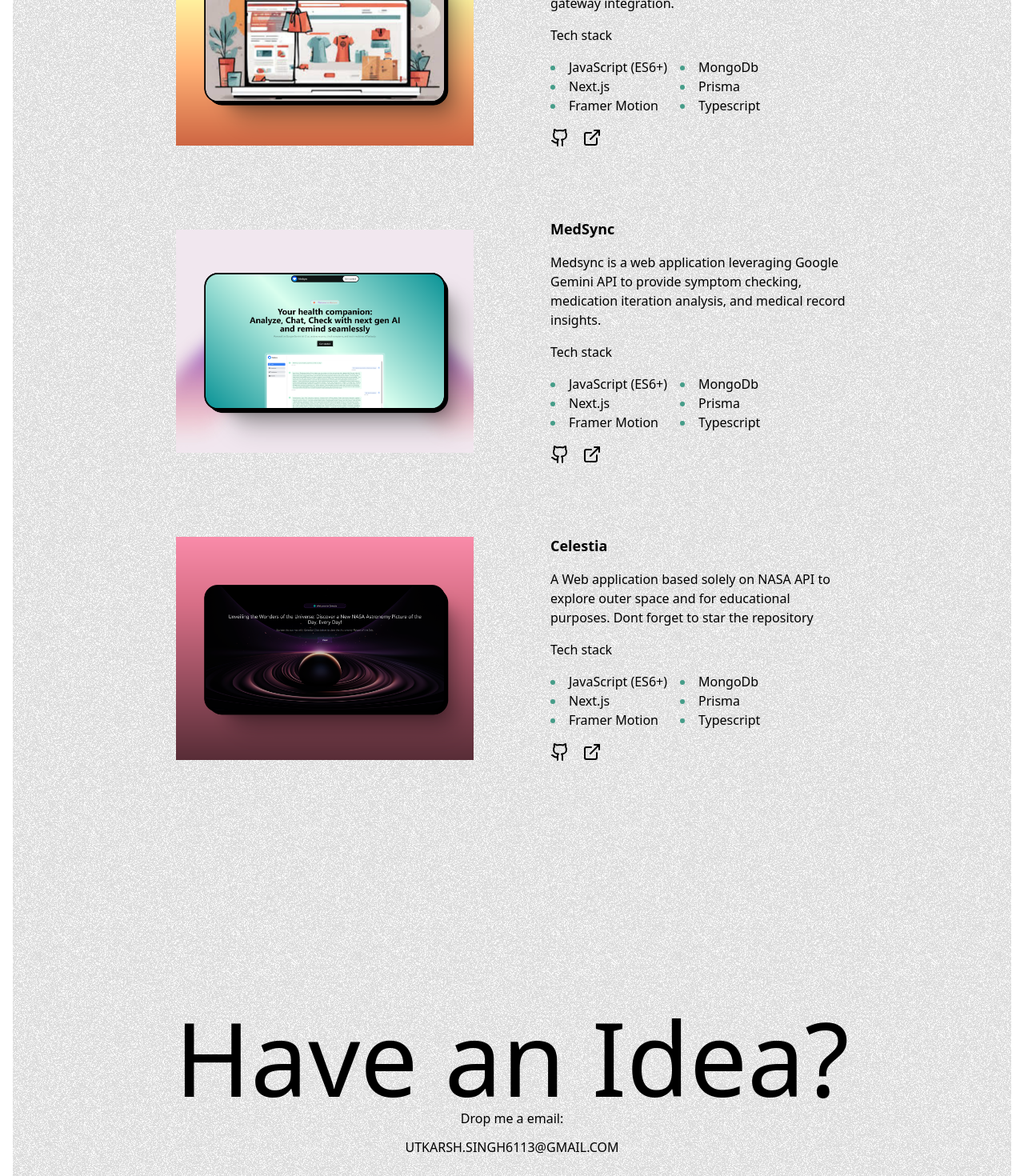
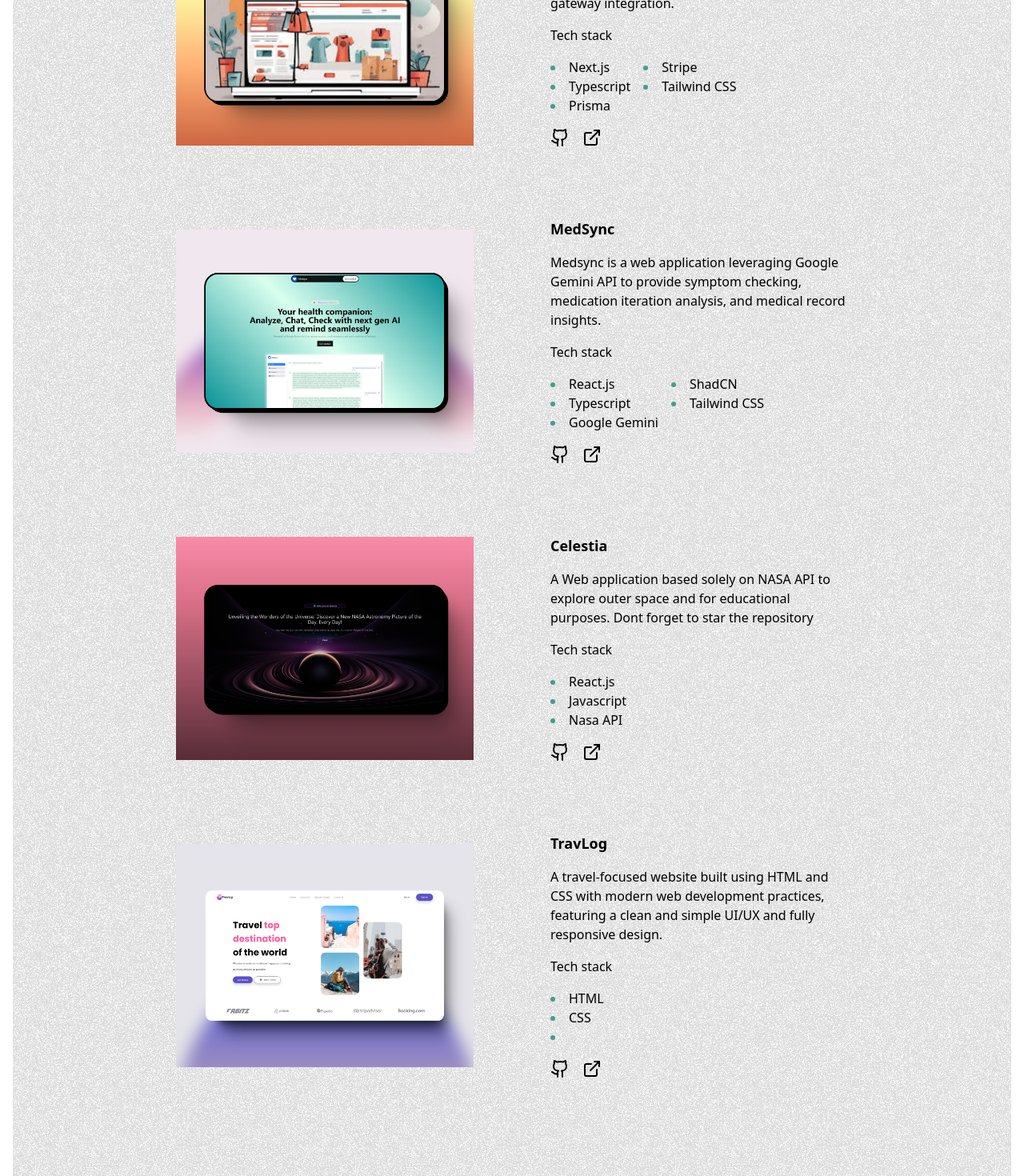
Before and after one commit to UtkarshS611/Portfolio_V2, a Next.js app: page / in a window 1280 px wide. Shown: the part 2320-3790 px from the top of the page at 80% size. Built offline with nearby package versions, Linux system fonts and the light colour scheme.

Commit message:
fixed links and projects

```diff
--- a/app/components/About/About.tsx
+++ b/app/components/About/About.tsx
@@ -44,6 +44,11 @@ const About = () => {
                     <li>Prisma</li>
                     <li>Typescript</li>
                 </ul>
+                <ul className='list-disc list-inside'>
+                    <li>Redux</li>
+                    <li>Appwrite</li>
+                    <li>Auth.js</li>
+                </ul>
             </div>
         </div>
     </div>
--- a/app/components/Contact/Contact.tsx
+++ b/app/components/Contact/Contact.tsx
@@ -8,7 +8,7 @@ const Contact = () => {
         <h2 className='text-4xl sm:text-2xl md:text-4xl lg:text-7xl xl:text-9xl'>Have an Idea?</h2>
         <p>Drop me a email:</p>
         <a href="mailto:utkarsh49931@gmail.com" className='uppercase mt-3'>
-            Utkarsh.singh6113@gmail.com
+            utkarsh49931@gmail.com
         </a>
     </div>
     <footer className='w-full md:max-w-[70%] flex flex-col md:flex-row justify-between items-center mx-auto md:border-t-[1px] py-2 border-black/80 dark:border-white'>
--- a/app/components/Hero/Hero.tsx
+++ b/app/components/Hero/Hero.tsx
@@ -10,7 +10,7 @@ const Hero = () => {
 
   const copyToClipboard = async () => {
     try {
-      const text = "utkarsh.singh6113@gmail.com";
+      const text = "utkarsh49931@gmail.com";
       await navigator.clipboard.writeText(text);
       setCopied(true);
       setTimeout(() => setCopied(false), 2000);
@@ -33,7 +33,7 @@ const Hero = () => {
         </div>
       </div>
       <div className="md:mt-10 mt-6 flex items-center gap-6">
-        <a target="_blank" href="https://drive.google.com/file/d/1q25HSTjPWP8skAQ9JE5f9RTdrcS7B3ND/view?usp=sharing" className="border-none flex bg-[#469d89]/20 dark:bg-[#bd68ee]/10 hover:bg-[#469d89] dark:hover:bg-[#bd68ee] duration-200 justify-center items-center pr-1 pl-6 py-1 backdrop-blur-3xl rounded-full gap-2 border-[0.5px]">
+        <a target="_blank" href="https://drive.google.com/file/d/1T89iomGEpSQ1EgaOczCtLX8HjbxDXcQX/view?usp=sharing" className="border-none flex bg-[#469d89]/20 dark:bg-[#bd68ee]/10 hover:bg-[#469d89] dark:hover:bg-[#bd68ee] duration-200 justify-center items-center pr-1 pl-6 py-1 backdrop-blur-3xl rounded-full gap-2 border-[0.5px]">
           My Resume
           <span className="font-light bg-[#469d89] dark:bg-[#bd68ee] rounded-full flex items-center justify-center p-[0.75rem]">
             <FaArrowRight />
--- a/app/components/Projects/Projects.tsx
+++ b/app/components/Projects/Projects.tsx
@@ -12,6 +12,14 @@ const Projects = () => {
       img: "/ShopSphere.png",
       github: "https://www.google.com",
       liveLink: "https://www.google.com",
+      tech: {
+        first: "Next.js",
+        second: "Typescript",
+        third: "Prisma",
+        fourth: "Stripe",
+        fifth: "Tailwind CSS",
+        sixt: ''
+      }
     },
     {
       title: "MedSync",
@@ -20,6 +28,14 @@ const Projects = () => {
       img: "/MedSync.png",
       github: "https://github.com/UtkarshS611/MedSync",
       liveLink: "https://medsync-five.vercel.app/",
+      tech: {
+        first: "React.js",
+        second: "Typescript",
+        third: "Google Gemini",
+        fourth: "ShadCN",
+        fifth: "Tailwind CSS",
+        sixth: ''
+      }
     },
     {
       title: "Celestia",
@@ -28,6 +44,23 @@ const Projects = () => {
       img: "/Celestia.png",
       github: "https://github.com/UtkarshS611/Celestia",
       liveLink: "https://celestia-nu.vercel.app/",
+      tech: {
+        first: "React.js",
+        second: "Javascript",
+        third: "Nasa API",
+      }
+    },
+    {
+      title: "TravLog",
+      description:
+        "A travel-focused website built using HTML and CSS with modern web development practices, featuring a clean and simple UI/UX and fully responsive design.",
+      img: "/TravLog.png",
+      github: "https://github.com/UtkarshS611/TRAVLOG_project",
+      liveLink: "https://travlog-project.vercel.app/",
+      tech: {
+        first: "HTML",
+        second: "CSS",
+      }
     },
   ];
 
@@ -49,16 +82,16 @@ const Projects = () => {
             <p>{project.description}</p>
             <p>Tech stack</p>
             <div className="flex gap-4 aboutList">
-              <ul className="list-disc list-inside">
-                <li>JavaScript (ES6+)</li>
-                <li>Next.js</li>
-                <li>Framer Motion</li>
-              </ul>
-              <ul className="list-disc list-inside">
-                <li>MongoDb</li>
-                <li>Prisma</li>
-                <li>Typescript</li>
-              </ul>
+              {project.tech.first && <ul className="list-disc list-inside">
+                <li>{project.tech.first}</li>
+                <li>{project.tech.second}</li>
+                <li>{project.tech.third}</li>
+              </ul>}
+              {project.tech.fourth &&<ul className="list-disc list-inside">
+                <li>{project.tech.fourth}</li>
+                <li>{project.tech.fifth}</li>
+                {project.tech.sixth && <li>{project.tech.sixth}</li>}
+              </ul>}
             </div>
             <div className="flex gap-4">
               <a
```
Also changed, not shown: public/TravLog.png (added).
